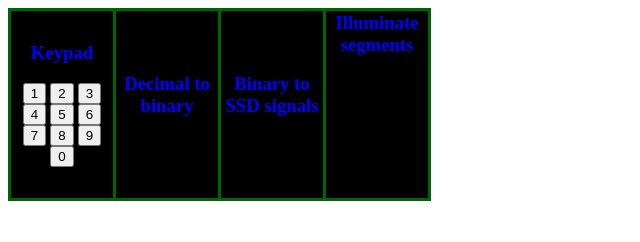
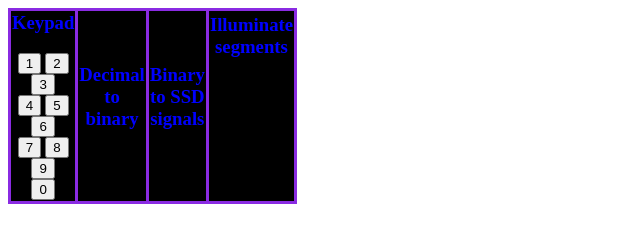
Before and after one commit to nkhan905/Inf1339---week01, a plain HTML site: page docs/v10.html in a window 1280 px wide. Shown: the whole page, without its empty margins (0-640 px from the left). Drawn offline with Linux system fonts and the light colour scheme.

Commit message:
Add files via upload

```diff
--- a/docs/v10.html
+++ b/docs/v10.html
@@ -6,10 +6,10 @@
                     border-collapse: collapse}
             .blackbox {border: solid;
                         height: 100px;
-                        width: 100px;
+                        width: 10px;
                         text-align: center;
                         background-color: black;
-                        border-color: darkgreen;
+                        border-color: blueviolet;
                         color: blue;}
 
             .sevenSegmentTable {
```
